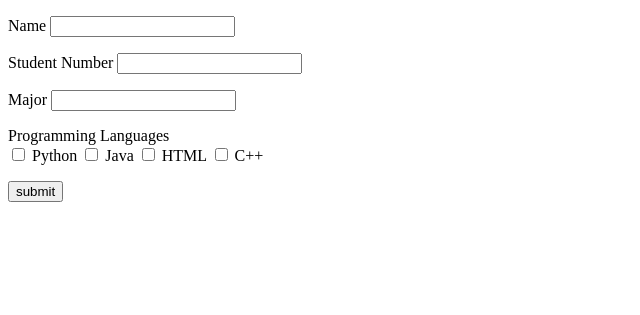
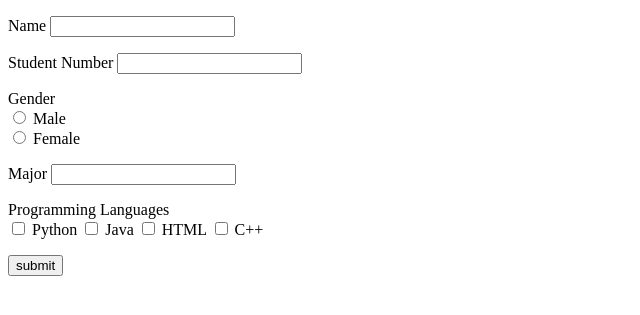
Before and after one commit to seongwonM/2024-1-OSSPrac-powerRainjo-1-MSW, a Flask app: page / in a window 1280 px wide. Shown: the top 315 px of the page, without its empty margins (0-640 px from the left). Run offline with Flask 3, Linux system fonts and the light colour scheme.

Commit message:
Add gender

```diff
--- a/flask1/templates/input.html
+++ b/flask1/templates/input.html
@@ -3,14 +3,21 @@
   <body>
     <form action="/result" method="POST">
       <p>Name <input type="text" name="name" /></p>
+
       <p>
         Student Number
         <input type="text" id="StudentNumber" name="StudentNumber" />
       </p>
 
+      <p>Gender<br>
+        <input type="radio" name="gender" value="Male"> Male <br>
+        <input type="radio" name="gender", value="Female"> Female<br>
+      </p>
+
       <p>
         Major
         <input type="text" id="MajorInfo" name="MajorInfo" />
+      </p>
 
       <p>Programming Languages<br>
         <input type="checkbox" id="python" name="languages" value="Python">
```
